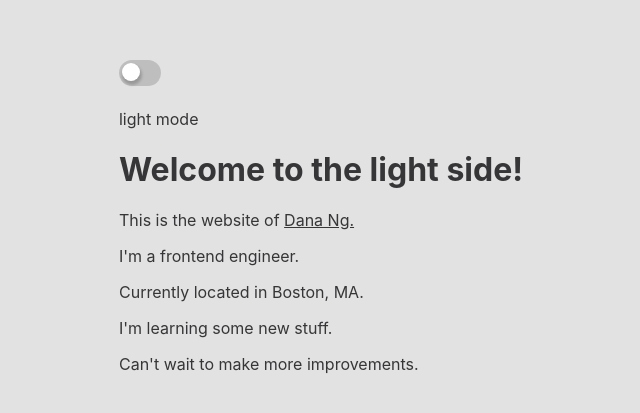
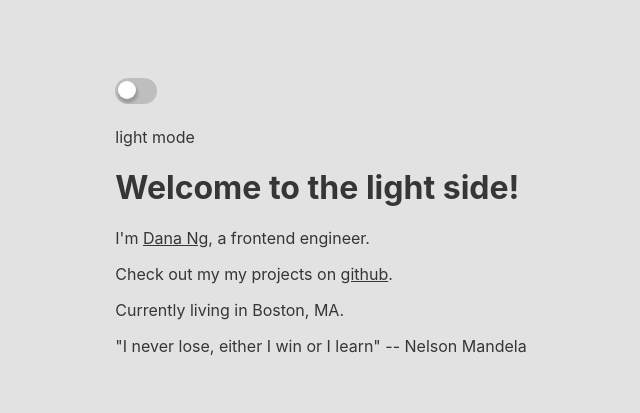
Before and after one commit to riceball1/riceball1.github.io, a React (Create React App) app: page / in a window 1280 px wide. Shown: the part 175-588 px from the top of the page, without its empty margins (319-959 px from the left). Built offline with nearby package versions, Linux system fonts and the light colour scheme.

Commit message:
Updated site content

```diff
--- a/public/index.html
+++ b/public/index.html
@@ -1,8 +1,8 @@
 <!DOCTYPE html>
 <html lang="en">
   <head>
-    <meta charset="utf-8" />
-    <link rel="shortcut icon" href="%PUBLIC_URL%/favicon.ico" />
+    <!-- <meta charset="utf-8" />
+    <link rel="shortcut icon" href="%PUBLIC_URL%/favicon.ico" /> -->
     <meta name="viewport" content="width=device-width, initial-scale=1" />
     <meta name="theme-color" content="#000000" />
     <meta
--- a/src/App/App.tsx
+++ b/src/App/App.tsx
@@ -26,11 +26,10 @@ function App() {
           <p>{`${theme} mode`}</p>
         </CheckBoxWrapper>
         <h1>Welcome to the {theme} side!</h1>
-        <p>This is the website of <a href="https://www.linkedin.com/in/danafng/" target="_blank" rel="noopener noreferrer">Dana Ng.</a> </p>
-        <p>I'm a frontend engineer. </p>
-        <p>Currently located in Boston, MA.</p>
-        <p>I'm learning some new stuff. </p>
-        <p> Can't wait to make more improvements.</p>
+        <p>I'm <a href="https://www.linkedin.com/in/danafng/" target="_blank" rel="noopener noreferrer">Dana Ng</a>, a frontend engineer.</p>
+        <p>Check out my my projects on <a href="https://github.com/riceball1" target="_blank" rel="noopener noreferrer">github</a>.</p>
+        <p>Currently living in Boston, MA.</p>
+        <p>"I never lose, either I win or I learn" -- Nelson Mandela</p>
 
         </div>
     </>
```
Also changed, not shown: 1 other file (tests, documents, lock files or other folders).
